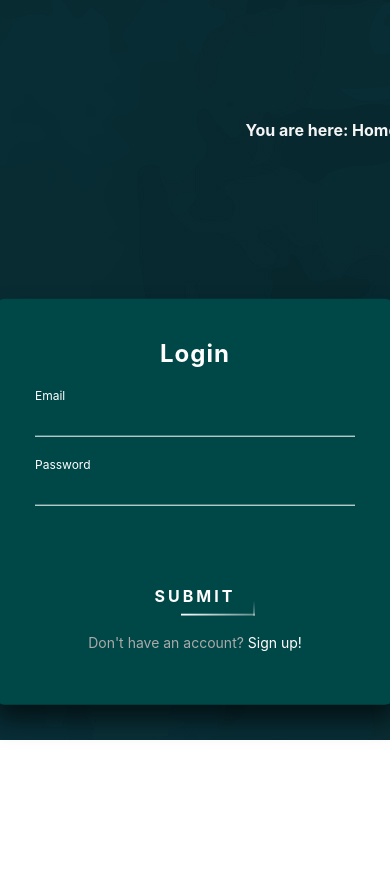
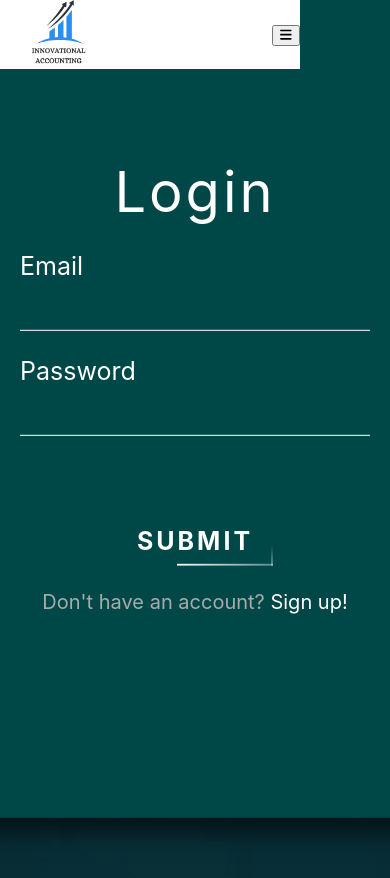
Before and after one commit to Pranjil97/gatpSolWebsite, a React (Create React App) app: page /login in a window 390 px wide. Shown: the top 878 px of the page. Before the commit the page ends 844 px from the top, so only its background shows below. Built offline with nearby package versions, Linux system fonts and the light colour scheme.

Commit message:
create login page reponsive(mobile)

```diff
--- a/src/App.css
+++ b/src/App.css
@@ -10,7 +10,12 @@
   margin-left: 30px;
   /* background-color: aquamarine; */
 }
-
+.btnnav{
+  visibility: hidden;
+}
+.navopt{
+  display: block;
+}
 .nav {
   margin: auto;
   display: flex;
@@ -264,10 +269,39 @@
     /* background-image: none; */
     background-image: url('./Components/Assets/background2.jpg');
   }
+  .nav{
+    display: flex;
+    width: 300px;
+    height:fit-content;
+    /* margin-top: 20px; */
+    background-color: white;
+    /* background-color: black; */
+    /* background-image: url('./Components/Assets/background.jpg'); */
+    /* background-image: linear-gradient(to bottom,rgb(0, 66, 66),darkcyan); */
+    /* background-size: cover; */
+  }
 
-  .nav{
+  .nav.active{
+    margin-top: 300px;
+    width:200px;
+    border-radius: 20px;
+    background-color: white;
+    color: darkcyan;
+    margin-left: -50px;
+  }
+
+  .nav ul li{
     display: none;
   }
+
+  .btnnav{
+    visibility: visible;
+  }
+
+  .logbtn{
+    display: none;
+  }
+
   .footer{
     display: none;
   }
--- a/src/Components/BtnNav.jsx
+++ b/src/Components/BtnNav.jsx
@@ -1,6 +1,8 @@
 import React, { useState } from 'react';
 import { FontAwesomeIcon } from '@fortawesome/react-fontawesome';
 import { faBars } from '@fortawesome/free-solid-svg-icons';
+import '../App.css';
+import { Link } from 'react-router-dom';
 
 const NavbarButton = () => {
     const [showMenu, setShowMenu] = useState(false);
@@ -10,15 +12,17 @@ const NavbarButton = () => {
     };
 
     return (
-        <div>
+        <div className='btnnav'>
             <button className="navbar-button" onClick={handleButtonClick}>
                 <FontAwesomeIcon icon={faBars} />
             </button>
             {showMenu && (
                 <div className="menu">
                     <div className="menu-item">Home</div>
-                    <div className="menu-item">About</div>
-                    <div className="menu-item">Contact</div>
+                    <div className="menu-item">About </div>
+                    <div className="menu-item">Security</div>
+                    <div className="menu-item"><Link to='/contact' style={{ textDecoration: 'none', color: 'darkcyan' }}>Contact US</Link> </div>
+                    <div className="menu-item"><Link to='/login' style={{ textDecoration: 'none', color: 'darkcyan' }}>Login</Link></div>
                 </div>
             )}
         </div>
--- a/src/Components/Css/home.css
+++ b/src/Components/Css/home.css
@@ -438,9 +438,9 @@
         flex-direction: column;
         justify-content:flex;
         align-items: flex-start;
-        width: 250px;
-        height: 100px;
-        margin-top:300px ;
+        width: 300px;
+        height: fit-content;
+        margin-top:550px ;
         margin-left: -20px;
         /* background-color: #23c483; */
     }
@@ -448,7 +448,7 @@
     .caro{
         display: flex;
         justify-content: center;
-        width:480px;
+        width:100%;
         height: 100vh;
         margin-top: -80px;
         align-items: center;
@@ -464,7 +464,7 @@
         height:50px;
         align-items:center;
         margin-left:-10px;
-        font-size: 40px;
+        font-size: 20px;
         color: whitesmoke;
         font-weight:600;
         /* background-color: #212121; */
--- a/src/Components/Css/login.css
+++ b/src/Components/Css/login.css
@@ -185,3 +185,203 @@
     color: #aaa;
     border-radius: 5px;
   }
+
+
+  @media only screen and (max-width: 480px) {
+    .loginpage{
+      display: flex;
+      justify-content: center;
+      /* background-color: white; */
+      height: 100vh;
+    }
+
+    .login-box {
+      display: flex;
+      flex-direction: column;
+      justify-content: center;
+      align-items: center;
+      position: absolute;
+      top: 40%;
+      /* left: 50%; */
+      width: 480px;
+      height: 100vh;
+      padding: 40px;
+      margin: 20px auto;
+      margin-top: 100px;
+      transform: translate(-50%, -55%);
+      /* background: rgba(0,0,0,.9); */
+      background: rgb(0, 71, 71);
+      box-sizing: border-box;
+      box-shadow: 0 15px 25px rgba(0,0,0,.6);
+      border-radius: 10px;
+    }
+
+
+    .login-box p:first-child {
+      padding: 0;
+      color: #fff;
+      text-align: center;
+      font-size: 3.5rem;
+      font-weight: 400;
+      letter-spacing: 3px;
+    }
+
+    .login-box .user-box {
+      width: 350px;
+      position: relative;
+    }
+
+    .login-box .user-box input {
+      width: 100%;
+      padding: 10px 0;
+      font-size: 25px;
+      color: #fff;
+      margin-top: 25px;
+      margin-bottom: 30px;
+      border: none;
+      border-bottom: 1px solid #fff;
+      outline: none;
+      background: transparent;
+    }
+
+    .login-box .user-box label {
+      position: absolute;
+      top: 0;
+      left: 0;
+      padding: 10px 0;
+      font-size: 10px;
+      color: #fff;
+      pointer-events: none;
+      transition: .5s;
+    }
+
+    .login-box .user-box input:focus ~ label,
+    .login-box .user-box input:valid ~ label {
+      top: -15px;
+      left: 0;
+      color: #fff;
+      font-size: 25px;
+    }
+
+    .login-box form a {
+      position: relative;
+      display: inline-block;
+      padding: 10px 20px;
+      font-weight: bold;
+      color: #fff;
+      font-size: 25px;
+      text-decoration: none;
+      text-transform: uppercase;
+      overflow: hidden;
+      transition: .5s;
+      margin-top: 50px;
+      letter-spacing: 3px
+    }
+
+    .login-box a:hover {
+      background: transparent;
+      color: #272727;
+      border-radius: 5px;
+    }
+
+    .login-box a span {
+      position: absolute;
+      display: block;
+    }
+
+    .login-box a span:nth-child(1) {
+      top: 0;
+      left: -100%;
+      width: 100%;
+      height: 2px;
+      background: linear-gradient(90deg, transparent, #fff);
+      animation: btn-anim1 1.5s linear infinite;
+    }
+
+    @keyframes btn-anim1 {
+      0% {
+        left: -100%;
+      }
+
+      50%,100% {
+        left: 100%;
+      }
+    }
+
+    .login-box a span:nth-child(2) {
+      top: -100%;
+      right: 0;
+      width: 2px;
+      height: 100%;
+      background: linear-gradient(180deg, transparent, #fff);
+      animation: btn-anim2 1.5s linear infinite;
+      animation-delay: .375s
+    }
+
+    @keyframes btn-anim2 {
+      0% {
+        top: -100%;
+      }
+
+      50%,100% {
+        top: 100%;
+      }
+    }
+
+    .login-box a span:nth-child(3) {
+      bottom: 0;
+      right: -100%;
+      width: 100%;
+      height: 2px;
+      background: linear-gradient(270deg, transparent, #fff);
+      animation: btn-anim3 1.5s linear infinite;
+      animation-delay: .75s
+    }
+
+    @keyframes btn-anim3 {
+      0% {
+        right: -100%;
+      }
+
+      50%,100% {
+        right: 100%;
+      }
+    }
+
+    .login-box a span:nth-child(4) {
+      bottom: -100%;
+      left: 0;
+      width: 2px;
+      height: 100%;
+      background: linear-gradient(360deg, transparent, #fff);
+      animation: btn-anim4 1.5s linear infinite;
+      animation-delay: 1.125s
+    }
+
+    @keyframes btn-anim4 {
+      0% {
+        bottom: -100%;
+      }
+
+      50%,100% {
+        bottom: 100%;
+      }
+    }
+
+    .login-box p:last-child {
+      color: #aaa;
+      font-size: 20px;
+    }
+
+    .login-box a.a2 {
+      color: #fff;
+      text-decoration: none;
+    }
+
+    .login-box a.a2:hover {
+      background: transparent;
+      color: #aaa;
+      border-radius: 5px;
+    }
+
+  }
--- a/src/Components/Login.jsx
+++ b/src/Components/Login.jsx
@@ -32,7 +32,7 @@ const Login = () => {
                             Submit
                         </a>
                     </form>
-                    <p>Don't have an account? <a href="" className="a2">Sign up!</a></p>
+                    <p>Don't have an account? <a href="." className="a2">Sign up!</a></p>
                 </div>
             </div>
         </div>
--- a/src/Components/Navbar.jsx
+++ b/src/Components/Navbar.jsx
@@ -28,7 +28,7 @@ const Navbar = (props) => {
                 <div className='logo'>
                     <img className='imaginside' src={logo} alt="img"></img>
                 </div>
-                <ul>
+                <ul className='navopt'>
                     <li><Link to='/' style={{ textDecoration: 'none', color: 'darkcyan' }}>Home</Link></li>
                     <li><Link to='/about' style={{ textDecoration: 'none', color: 'darkcyan' }}>About</Link></li>
                     <li><Link to='/service' style={{ textDecoration: 'none', color: 'darkcyan' }}>Security</Link></li>
@@ -40,7 +40,7 @@ const Navbar = (props) => {
                 <li onClick={() => { setPage(2) }}>Security</li>
                 <li onClick={() => { setPage(3) }}>Contact US</li> */}
                 </ul>
-                {/* <BtnNav /> */}
+                <BtnNav />
                 <div className='logbtn'><Link to='/login' style={{ textDecoration: 'none', color: 'white' }}>Login</Link></div>
                 {/* <div onClick={() => { setPage(4) }} className='logbtn'>Login</div> */}
             </nav>
--- a/src/Components/Typewrite.jsx
+++ b/src/Components/Typewrite.jsx
@@ -7,10 +7,10 @@ const Typewrite = () => {
             <Typewriter
                 onInit={(typewriter) => {
                     typewriter
-                        .typeString("Welcome To GATP Solutions, Smart Accounting For Smart People")
+                        .typeString("Welcome To Innovational Accounting, Smart Accounting For Smart People")
                         .pauseFor(100)
                         .deleteAll()
-                        .typeString("Welcome To GATP Solutions, Smart Accounting For Smart People")
+                        .typeString("Welcome To Innovational Accounting, Smart Accounting For Smart People")
                         .start();
 
                     // .typeString("Welcome To GATP Solutions")
```
Also changed, not shown: src/Components/Css/btnNav.css (deleted).
